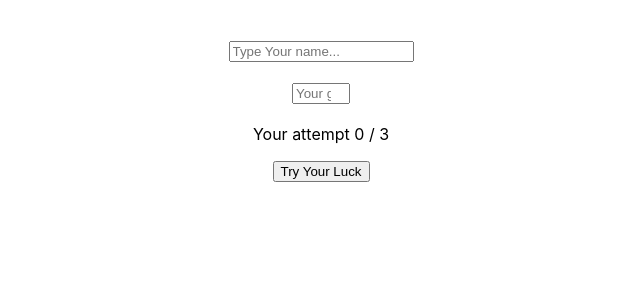
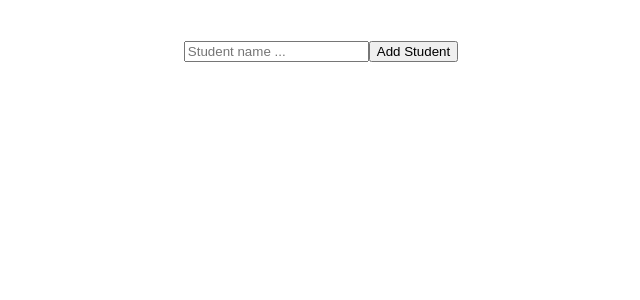
Before and after one commit to jiboninfo1994/60-days-of-code-challenge, a React (Create React App) app: page / in a window 1280 px wide. Shown: the top 300 px of the page, without its empty margins (319-959 px from the left). Built offline with nearby package versions, Linux system fonts and the light colour scheme.

Commit message:
Student attendance app is done!

```diff
--- a/src/App.css
+++ b/src/App.css
@@ -1,5 +1,15 @@
 .App {
   text-align: center;
+}
+.student-section {
+  display: flex;
+  justify-content: center;
+  margin-top: 30px;
+  gap: 20px;
+}
+.list {
+  border: 1px solid #000;
+  padding: 12px;
 }
 .bio-data {
   border-bottom: 1px solid #ddd;
--- a/src/App.js
+++ b/src/App.js
@@ -1,122 +1,139 @@
-import { useState } from 'react';
+import { useRef, useState } from 'react';
 import './App.css';
-import SuccErrMessage from './components/SuccErrMessage';
-import InputForm from './components/inputForm';
-import UserTable from './components/UserTable';
+import StudentForm from './components/StudentForm';
+import StudentSection from './components/StudentSection';
 
 function App() {
-  const [tryNumber, setTryNumber] = useState('');
-  const [userName, setUserName] = useState('');
-  const [randomNumber, setRandomNumber] = useState(null);
-  const [isLuckyMode, setIsLuckyMode] = useState(false);
-  const [count, setCount] = useState(0);
-  const [users, setUsers] = useState([]);
-  const [isWinner, setIsWinner] = useState(false);
-  const [maxAttempt, setMaxAttempt] = useState(3);
-  const [isSubmitted, setIsSubmitted] = useState(false);
+  // All state
+  const [studentName, setStudentName] = useState('');
+  const [students, setStudents] = useState([]);
+  const [editMode, setEditMode] = useState(false);
+  const [editableStudent, setEditableStudent] = useState(null);
+  const [studentErrMessage, setStudentErrMessage] = useState('');
 
-  const handleLuckyNumber = (e) => {
-    const inputVal = e.target.value;
+  // Student error message cleaTimeoutId
+  const cleaTimeoutId = useRef(null);
 
-    if (inputVal === '' || (inputVal >= 0 && inputVal <= 9)) {
-      setTryNumber(inputVal);
-    } else {
-      alert('Your number must be 0-9');
+  // Handle submit function
+  const handleSubmit = (e) => {
+    e.preventDefault();
+
+    if (studentName.trim() === '') {
+      return alert('Student name is required!');
     }
+
+    editMode ? updateHandler() : createHandler();
   };
 
-  const handleSubmit = (e) => {
-    e.preventDefault();
-    if (tryNumber === '' || !userName) {
-      return alert('Number and Name field is required!');
+  // Edit handler
+  const editHandler = (student) => {
+    setEditMode(true);
+    setStudentName(student.title);
+    setEditableStudent(student);
+  };
+
+  // Create handler
+  const createHandler = () => {
+    const newStudent = {
+      id: Date.now() + '',
+      title: studentName,
+      isPresent: undefined
+    };
+
+    setStudents([newStudent, ...students]);
+    setStudentName('');
+  };
+
+  // Update handler
+  const updateHandler = () => {
+    setStudents(
+      students?.map((item) => {
+        if (item.id === editableStudent.id) {
+          return { ...item, title: studentName };
+        }
+
+        return item;
+      })
+    );
+
+    setStudentName('');
+    setEditMode(false);
+    setEditableStudent(null);
+  };
+
+  // Delete handler
+  const deleteHandler = (id) => {
+    setStudents(students?.filter((item) => item.id !== id));
+  };
+
+  // Student status handler
+  const studentStatusHandler = (student, action) => {
+    if (student.isPresent !== undefined && action !== 'toggle') {
+      studentError(student.isPresent);
+      return;
     }
 
-    const randomNum = Math.floor(Math.random() * 10);
+    setStudents(
+      students?.map((item) => {
+        if (item.id === student.id) {
+          if (action === 'present') {
+            return { ...item, isPresent: true };
+          } else if (action === 'absent') {
+            return { ...item, isPresent: false };
+          } else if (action === 'toggle') {
+            return { ...item, isPresent: !item.isPresent };
+          }
+        }
 
-    setRandomNumber(randomNum);
-    setIsLuckyMode(true);
-    setCount(count + 1);
-    setIsSubmitted(false);
-
-    updateUser(randomNum);
+        return item;
+      })
+    );
   };
 
-  const winnerPosition = (user) => {
-    const winners = users.filter((item) => item.isWinner);
-    const winnerIndex = winners.findIndex((item) => item.id === user.id);
+  // Derived state
+  const presentStudent = students?.filter((item) => item.isPresent === true);
+  const absentStudent = students?.filter((item) => item.isPresent === false);
 
-    if (user.isWinner && winnerIndex !== -1) {
-      const position = winnerIndex + 1;
-      if (position === 1) return '1st';
-      if (position === 2) return '2nd';
-      if (position === 3) return '3rd';
-      return `${position + 1}th`;
+  // Student Error
+
+  const studentError = (status) => {
+    if (cleaTimeoutId.current) {
+      clearTimeout(cleaTimeoutId.current);
     }
-    return 'N/A';
+    if (status) {
+      setStudentErrMessage('This student is already in the Present List');
+    } else {
+      setStudentErrMessage('This student is already in the Absent List');
+    }
+
+    // Student error will be hide after 3000 ms
+    cleaTimeoutId.current = setTimeout(() => {
+      setStudentErrMessage('');
+    }, 3000);
   };
 
-  const updateUser = (randomNum) => {
-    const newCount = count + 1;
-    if (parseInt(tryNumber) === randomNum) {
-      const newUser = {
-        id: Date.now().toString(),
-        title: userName,
-        totalAttempt: newCount,
-        isWinner: true
-      };
-      setIsWinner(true);
-      setUsers([newUser, ...users]);
-      setIsSubmitted(true);
-      resetForm();
-    } else if (newCount === maxAttempt) {
-      // User has reached max attempts without guessing correctly
-      const newUser = {
-        id: Date.now().toString(),
-        title: userName,
-        totalAttempt: newCount,
-        isWinner: false // Mark as not a winner
-      };
-
-      setIsWinner(false);
-      setUsers([newUser, ...users]);
-      setIsSubmitted(true);
-      resetForm();
-    }
-  };
-
-  const resetForm = () => {
-    // setTryNumber('');
-    setUserName('');
-    // setIsLuckyMode(false);
-    setCount(0);
-    // setRandomNumber(null);
-  };
-
-  console.log('issubmitted', isSubmitted);
+  console.log('Jibon koi?');
 
   return (
     <div className="App" style={{ marginTop: '40px' }}>
-      <SuccErrMessage
-        isLuckyMode={isLuckyMode}
-        tryNumber={tryNumber}
-        randomNumber={randomNumber}
-        isSubmitted={isSubmitted}
+      <StudentForm
+        handleSubmit={handleSubmit}
+        studentName={studentName}
+        setStudentName={setStudentName}
+        editMode={editMode}
       />
-      <InputForm
-        handleSubmit={handleSubmit}
-        userName={userName}
-        setUserName={setUserName}
-        tryNumber={tryNumber}
-        handleLuckyNumber={handleLuckyNumber}
-        isWinner={isWinner}
-        count={count}
-        maxAttempt={maxAttempt}
-      />
-
-      <UserTable
-        users={users}
-        winnerPosition={winnerPosition}
-        isWinner={isWinner}
+      {studentErrMessage && (
+        <div className="student-err-message">
+          <p>{studentErrMessage}</p>
+        </div>
+      )}
+      <StudentSection
+        students={students}
+        presentStudent={presentStudent}
+        studentStatusHandler={studentStatusHandler}
+        absentStudent={absentStudent}
+        editHandler={editHandler}
+        deleteHandler={deleteHandler}
       />
     </div>
   );
--- /dev/null
+++ b/src/components/AbsentList.js
@@ -0,0 +1,28 @@
+import React from 'react';
+
+const AbsentList = (props) => {
+  return (
+    <>
+      {props.students && props.students.length > 0 && (
+        <div className="absent-student-list list">
+          <h2 style={{ marginBottom: '20px' }}>Absent Student List</h2>
+          <ul>
+            {props.absentStudent?.map((item) => (
+              <li key={item.id}>
+                <span>{item.title}</span>
+                <button
+                  type="button"
+                  onClick={() => props.studentStatusHandler(item, 'toggle')}
+                >
+                  Accediently Added
+                </button>
+              </li>
+            ))}
+          </ul>
+        </div>
+      )}
+    </>
+  );
+};
+
+export default AbsentList;
--- /dev/null
+++ b/src/components/PresentList.js
@@ -0,0 +1,28 @@
+import React from 'react';
+
+const PresentList = (props) => {
+  return (
+    <>
+      {props.students && props.students.length > 0 && (
+        <div className="present-student-list list">
+          <h2 style={{ marginBottom: '20px' }}>Present Student List</h2>
+          <ul>
+            {props.presentStudent?.map((item) => (
+              <li key={item.id}>
+                <span>{item.title}</span>
+                <button
+                  type="button"
+                  onClick={() => props.studentStatusHandler(item, 'toggle')}
+                >
+                  Accediently Added
+                </button>
+              </li>
+            ))}
+          </ul>
+        </div>
+      )}
+    </>
+  );
+};
+
+export default PresentList;
--- /dev/null
+++ b/src/components/StudentForm.js
@@ -0,0 +1,19 @@
+import React from 'react';
+
+const StudentForm = (props) => {
+  return (
+    <form onSubmit={props.handleSubmit}>
+      <input
+        type="text"
+        placeholder="Student name ..."
+        value={props.studentName}
+        onChange={(e) => props.setStudentName(e.target.value)}
+      />
+      <button type="submit">
+        {props.editMode ? 'Update Student' : 'Add Student'}
+      </button>
+    </form>
+  );
+};
+
+export default StudentForm;
--- /dev/null
+++ b/src/components/StudentSection.js
@@ -0,0 +1,29 @@
+import React from 'react';
+import AllStudentList from './AllStudentList';
+import PresentList from './PresentList';
+import AbsentList from './AbsentList';
+
+const StudentSection = (props) => {
+  return (
+    <div className="student-section">
+      <AllStudentList
+        editHandler={props.editHandler}
+        deleteHandler={props.deleteHandler}
+        studentStatusHandler={props.studentStatusHandler}
+        students={props.students}
+      />
+      <PresentList
+        students={props.students}
+        presentStudent={props.presentStudent}
+        studentStatusHandler={props.studentStatusHandler}
+      />
+      <AbsentList
+        students={props.students}
+        absentStudent={props.absentStudent}
+        studentStatusHandler={props.studentStatusHandler}
+      />
+    </div>
+  );
+};
+
+export default StudentSection;
--- a/src/components/SuccErrMessage.js
+++ /dev/null
@@ -1,26 +0,0 @@
-const SuccErrMessage = (props) => {
-  console.log('isLuckyMode:', props.isLuckyMode);
-  console.log('tryNumber:', props.tryNumber);
-  console.log('randomNumber:', props.randomNumber);
-  console.log(
-    'Comparison:',
-    props.tryNumber === props.randomNumber?.toString()
-  );
-
-  return (
-    <>
-      {props.isLuckyMode &&
-        (props.tryNumber === props.randomNumber?.toString() ? (
-          <h2>
-            Congratulations, you won! Your random number is {props.randomNumber}
-          </h2>
-        ) : (
-          <h2>
-            Uff! You lose, try again! Your random number is {props.randomNumber}
-          </h2>
-        ))}
-    </>
-  );
-};
-
-export default SuccErrMessage;
--- a/src/components/inputForm.js
+++ /dev/null
@@ -1,44 +0,0 @@
-import React from 'react';
-
-const inputForm = (props) => {
-  return (
-    <form onSubmit={props.handleSubmit}>
-      <div className="form-group" style={{ marginBottom: '20px' }}>
-        <input
-          type="text"
-          placeholder="Type Your name... "
-          value={props.userName}
-          onChange={(e) => props.setUserName(e.target.value)}
-        />
-      </div>
-      <div className="form-group" style={{ marginBottom: '20px' }}>
-        <input
-          type="number"
-          value={props.tryNumber}
-          placeholder="Your guess number..."
-          min="0"
-          max="9"
-          style={{ minWidth: '50px', textAlign: 'center' }}
-          onChange={props.handleLuckyNumber}
-        />
-      </div>
-      <p>
-        Your attempt {props.count} / {props.maxAttempt}
-      </p>
-      {/* {!props.isWinner && props.count >= 0 && props.count < props.maxAttempt ? (
-        <button className="submit-button">Try Your Luck</button>
-      ) : null} */}
-      {!props.isSubmitted && props.count < props.maxAttempt && (
-        <button
-          type="submit"
-          className="submit-button"
-          onClick={props.handleSubmit}
-        >
-          Try Your Luck
-        </button>
-      )}
-    </form>
-  );
-};
-
-export default inputForm;
```
Also changed, not shown: src/components/AllStudentList.js (added, +43 -0 lines), src/components/UserTable.js (deleted, +0 -34 lines).
